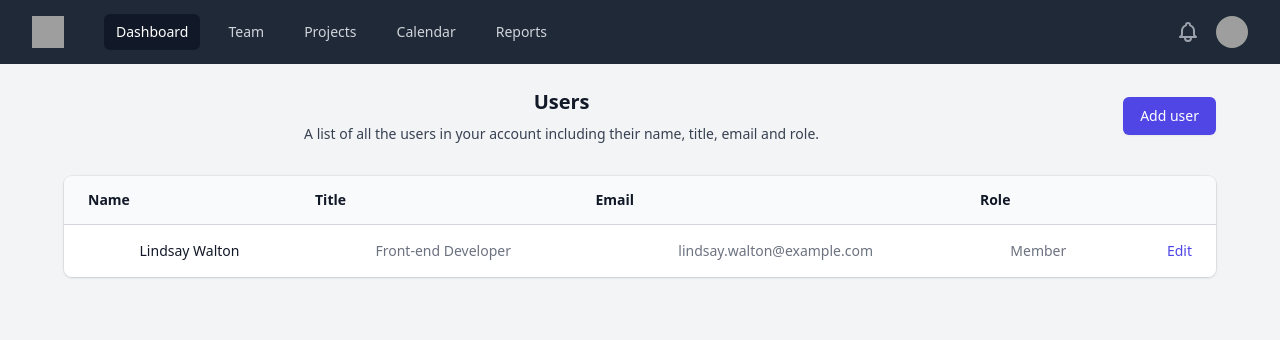
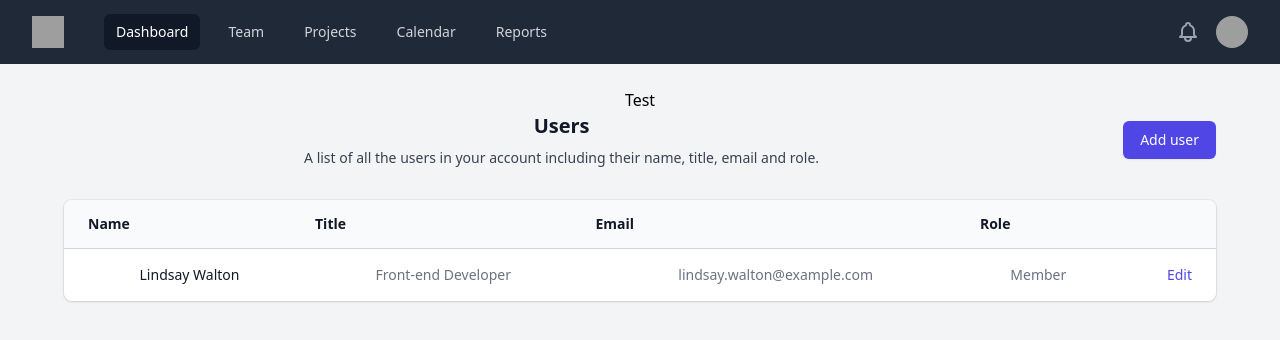
Before and after one commit to vvsrrSunny/react-fuctions-app, a React (Create React App) app: page / in a window 1280 px wide. Shown: the top 340 px of the page. Built offline with nearby package versions, Linux system fonts and the light colour scheme; grey boxes are pictures that could not be loaded.

Commit message:
Usage a state and update the state. and Use the props and make sure the update of the parent state is reflecting the child (parent communicating to child). #1

```diff
--- a/src/App.js
+++ b/src/App.js
@@ -55,6 +55,7 @@ function App() {
   return (
     <div className="App">
       <AppLayout>
+        <button  onClick={() => setCount(count + 1)}>Test</button>
         <UsersTable props= {people} data = {count} data1 = {num}></UsersTable>
       </AppLayout>
     </div>
```
